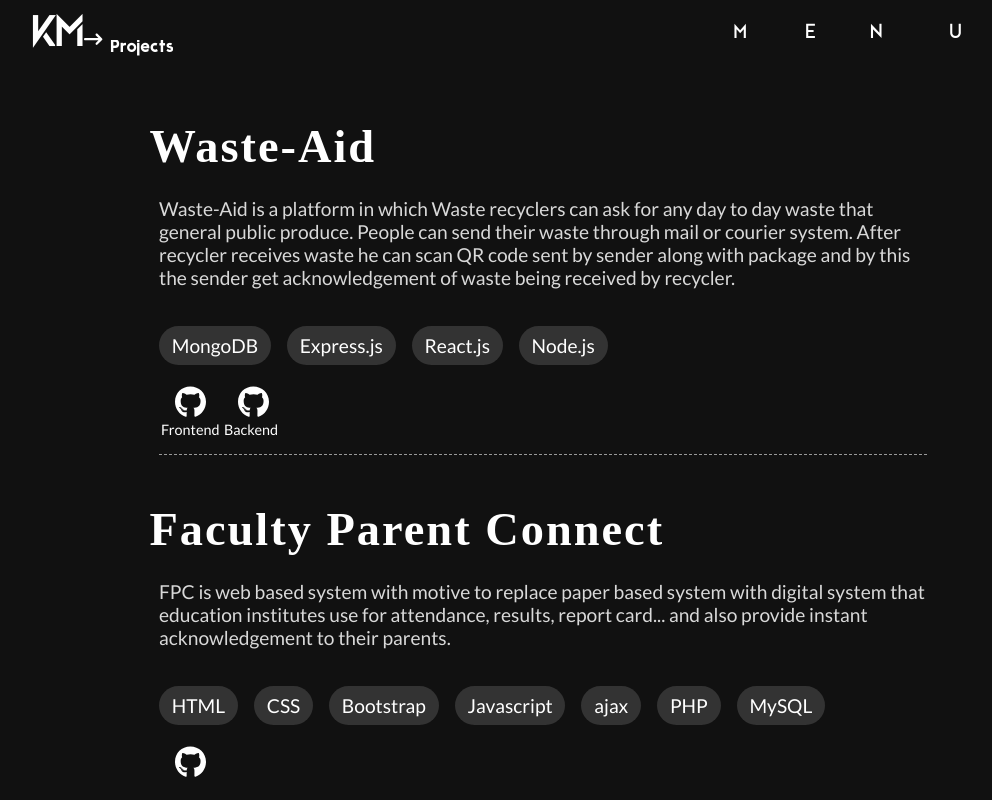
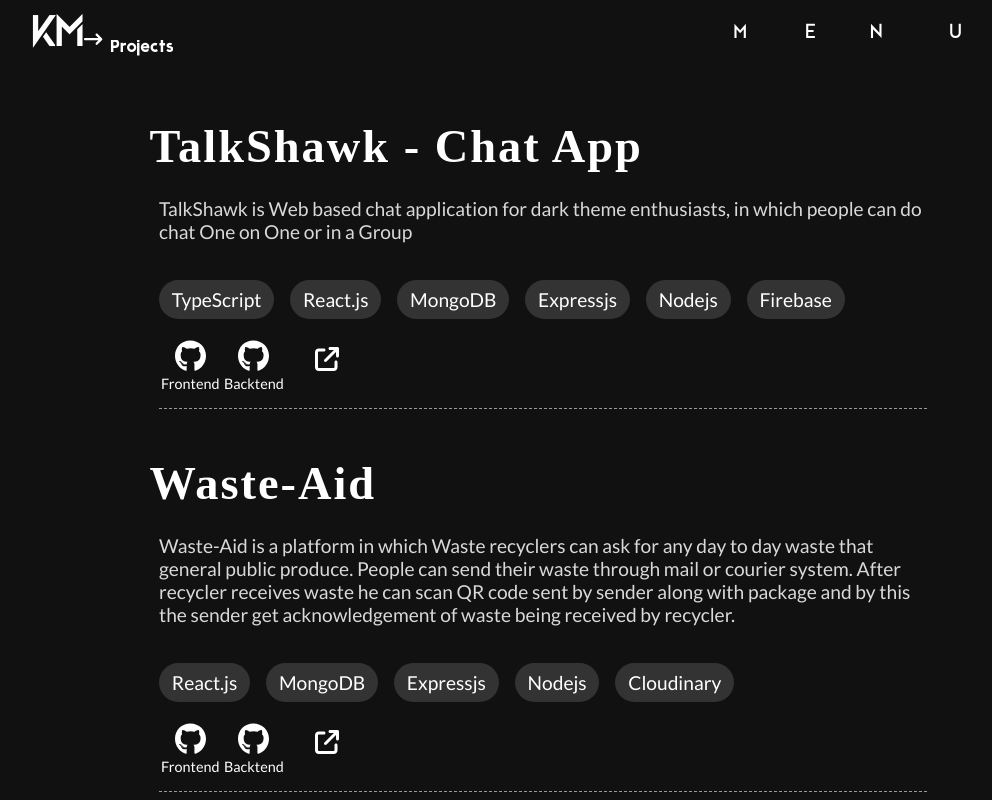
Before and after one commit to kevalmiistry/portfolio, a React (Create React App) app: page /#/projects in a window 1280 px wide. Shown: the top 800 px of the page, without its empty margins (97-1089 px from the left). Built offline with nearby package versions, Linux system fonts and the light colour scheme; a web font is replaced by a local one.

Commit message:
Projects fully refactored and added one entry

```diff
--- a/src/components/Education/Education.scss
+++ b/src/components/Education/Education.scss
@@ -1,7 +1,6 @@
-$card1Color: #ff1493;
+$card1Color: #df00a7;
 $card2Color: #f89221;
 $card3Color: #5e0fff;
-$card4Color: #fe1f4e;
 
 #education_main {
     margin-bottom: 20rem;
--- a/src/components/Navbar/Navbar.jsx
+++ b/src/components/Navbar/Navbar.jsx
@@ -5,7 +5,7 @@ import {
 import { FontAwesomeIcon } from '@fortawesome/react-fontawesome';
 import { NavLink, useLocation } from 'react-router-dom';
 import S from './Navbar.module.scss';
-import { motion, AnimatePresence } from 'framer-motion';
+import { motion } from 'framer-motion';
 
 const Navbar = () => {
     let Location = useLocation();
--- a/src/components/Navbar/Navbar.module.scss
+++ b/src/components/Navbar/Navbar.module.scss
@@ -72,19 +72,6 @@
         }
     }
 }
-.active {
-    &::before {
-        content: '';
-        width: 14px;
-        height: 4px;
-        border-radius: 50vh;
-        position: absolute;
-        bottom: -8px;
-        left: 50%;
-        transform: translateX(-50%);
-        background-color: #fff;
-    }
-}
 
 a {
     text-decoration: none;
--- a/src/components/Projects/Projects.jsx
+++ b/src/components/Projects/Projects.jsx
@@ -1,16 +1,134 @@
 import { faGithub } from '@fortawesome/free-brands-svg-icons';
+import { faArrowUpRightFromSquare } from '@fortawesome/free-solid-svg-icons';
 import { FontAwesomeIcon } from '@fortawesome/react-fontawesome';
-import React from 'react';
-import './Projects.scss';
+import S from './Projects.module.scss';
+import { motion } from 'framer-motion';
 
 const Projects = () => {
+    const data = [
+        {
+            title: 'TalkShawk - Chat App',
+            desc: 'TalkShawk is Web based chat application for dark theme enthusiasts, in which people can do chat One on One or in a Group',
+            tags: [
+                'TypeScript',
+                'React.js',
+                'MongoDB',
+                'Expressjs',
+                'Nodejs',
+                'Firebase'
+            ],
+            repos: [
+                {
+                    dataType: 'Frontend',
+                    link: 'https://github.com/kevalmiistry/TalkShawk_frontend'
+                },
+                {
+                    dataType: 'Backtend',
+                    link: 'https://github.com/kevalmiistry/talkshawk_backend'
+                }
+            ],
+            live: 'https://talkshawk.vercel.app/'
+        },
+        {
+            title: 'Waste-Aid',
+            desc: 'Waste-Aid is a platform in which Waste recyclers can ask for any day to day waste that general public produce. People can send their waste through mail or courier system. After recycler receives waste he can scan QR code sent by sender along with package and by this the sender get acknowledgement of waste being received by recycler.',
+            tags: ['React.js', 'MongoDB', 'Expressjs', 'Nodejs', 'Cloudinary'],
+            repos: [
+                {
+                    dataType: 'Frontend',
+                    link: 'https://github.com/kevalmiistry/Waste-Aid_frontend'
+                },
+                {
+                    dataType: 'Backtend',
+                    link: 'https://github.com/kevalmiistry/Waste-Aid_backend'
+                }
+            ],
+            live: 'https://waste-aid.netlify.app/'
+        },
+        {
+            title: 'Faculty Parent Connect',
+            desc: 'FPC is web based system with motive to replace paper based system with digital system that education institutes use for attendance, results, report card... and also provide instant acknowledgement to their parents.',
+            tags: [
+                'PHP',
+                'HTML',
+                'CSS',
+                'Bootstrap',
+                'JavaScript',
+                'ajax',
+                'MySQL'
+            ],
+            repos: [
+                {
+                    dataType: '',
+                    link: 'https://github.com/kevalmiistry/Faculty_Parent_Connect'
+                }
+            ],
+            live: null
+        }
+    ];
     return (
         <>
-            <section id="projects_main">
-                <div className="project_container">
+            <section className={S.projects_main}>
+                {data.map((proj, idx) => (
+                    <motion.div
+                        initial={{ opacity: 0 }}
+                        animate={{ opacity: 1 }}
+                        exit={{ opacity: 0 }}
+                        transition={{
+                            duration: 0.2,
+                            delay: (idx + 1) / 10
+                        }}
+                        key={idx}
+                        className={S.project_container}
+                    >
+                        <h1 className={S.project_title}>{proj.title}</h1>
+                        <p className={S.project_description}>{proj.desc}</p>
+                        <div className={S.project_tags}>
+                            {proj.tags.map((t, idx) => (
+                                <span key={idx} className={S.tag}>
+                                    {t}
+                                </span>
+                            ))}
+                        </div>
+                        <div className={S.github_repo}>
+                            {proj.repos.map((r, idx) => (
+                                <a
+                                    key={idx}
+                                    data-type={r.dataType}
+                                    target="_blank"
+                                    rel="noreferrer"
+                                    href={r.link}
+                                >
+                                    <FontAwesomeIcon icon={faGithub} />
+                                </a>
+                            ))}
+                            {proj.live && (
+                                <a
+                                    target={'_blank'}
+                                    rel="noreferrer"
+                                    href={proj.live}
+                                    className={S.live}
+                                >
+                                    {' '}
+                                    <FontAwesomeIcon
+                                        icon={faArrowUpRightFromSquare}
+                                    />
+                                </a>
+                            )}
+                        </div>
+                    </motion.div>
+                ))}
+                {/*  */}
+                {/* <div className="project_container">
                     <h1 className="project_title">Waste-Aid</h1>
                     <p className="project_description">
-                        Waste-Aid is a platform in which Waste recyclers can ask for any day to day waste that general public produce. People can send their waste through mail or courier system. After recycler receives waste he can scan QR code sent by sender along with package and by this the sender get acknowledgement of waste being received by recycler.
+                        Waste-Aid is a platform in which Waste recyclers can ask
+                        for any day to day waste that general public produce.
+                        People can send their waste through mail or courier
+                        system. After recycler receives waste he can scan QR
+                        code sent by sender along with package and by this the
+                        sender get acknowledgement of waste being received by
+                        recycler.
                     </p>
                     <div className="project_tags">
                         <span className="tag">MongoDB</span>
@@ -42,9 +160,10 @@ const Projects = () => {
                     <h1 className="project_title">Faculty Parent Connect</h1>
                     <p className="project_description">
                         FPC is web based system with motive to replace paper
-                        based system with digital system that education institutes use for attendance,
-                        results, report card... and also provide instant
-                        acknowledgement to their parents.
+                        based system with digital system that education
+                        institutes use for attendance, results, report card...
+                        and also provide instant acknowledgement to their
+                        parents.
                     </p>
                     <div className="project_tags">
                         <span className="tag">HTML</span>
@@ -65,7 +184,7 @@ const Projects = () => {
                             <FontAwesomeIcon icon={faGithub} />
                         </a>
                     </div>
-                </div>
+                </div> */}
             </section>
         </>
     );
--- a/src/components/Projects/Projects.scss
+++ b/src/components/Projects/Projects.module.scss
@@ -1,4 +1,4 @@
-#projects_main {
+.projects_main {
     width: 60%;
     margin: auto;
     animation: fadeIn 1s;
@@ -23,6 +23,7 @@
             display: flex;
             flex-wrap: wrap;
             .tag {
+                user-select: none;
                 font-family: 'lato';
                 margin: 5px 0;
                 margin-right: 1rem;
@@ -51,12 +52,15 @@
                     font-family: 'lato';
                 }
             }
+            .live {
+                font-size: 1.5rem;
+            }
         }
     }
 }
 
-@media only screen and (max-width: 600px) {
-    #projects_main {
+@media only screen and (min-device-width: 320px) and (max-device-width: 480px) {
+    .projects_main {
         width: 85%;
         .project_container {
             .project_title {
--- a/src/components/Techs/Techs.jsx
+++ b/src/components/Techs/Techs.jsx
@@ -52,16 +52,20 @@ const Techs = () => {
 
     return (
         <>
-            <motion.section
-                initial={{ opacity: 0 }}
-                animate={{ opacity: 1 }}
-                exit={{ opacity: 0 }}
-                transition={{ delay: 0.2, duration: 0.8 }}
-                className={S.techs_main}
-            >
+            <section className={S.techs_main}>
                 {Secs?.map((sec, idx) => {
                     return (
-                        <div key={idx} className={S.category_section}>
+                        <motion.div
+                            initial={{ opacity: 0 }}
+                            animate={{ opacity: 1 }}
+                            exit={{ opacity: 0 }}
+                            transition={{
+                                duration: 0.2,
+                                delay: (idx + 1) / 10
+                            }}
+                            key={idx}
+                            className={S.category_section}
+                        >
                             <p className={S.category_title}>{sec.title}</p>
                             <div className={S.category_items}>
                                 {sec.items.map((item, idx) => (
@@ -70,10 +74,10 @@ const Techs = () => {
                                     </span>
                                 ))}
                             </div>
-                        </div>
+                        </motion.div>
                     );
                 })}
-            </motion.section>
+            </section>
         </>
     );
 };
--- a/src/components/Techs/Techs.module.scss
+++ b/src/components/Techs/Techs.module.scss
@@ -36,8 +36,8 @@
     }
 }
 
-@media only screen and (max-width: 600px) {
-    #techs_main {
+@media only screen and (min-device-width: 320px) and (max-device-width: 480px) {
+    .techs_main {
         width: 90%;
         margin-top: 1rem;
         animation: fadeIn 1s;
--- a/src/global.scss
+++ b/src/global.scss
@@ -42,3 +42,17 @@ body {
     font-family: 'lobster';
     src: url(./assets/fonts/Lobster.ttf);
 }
+
+.active {
+    &::before {
+        content: '';
+        width: 14px;
+        height: 4px;
+        border-radius: 50vh;
+        position: absolute;
+        bottom: -8px;
+        left: 50%;
+        transform: translateX(-50%);
+        background-color: #fff;
+    }
+}
```
